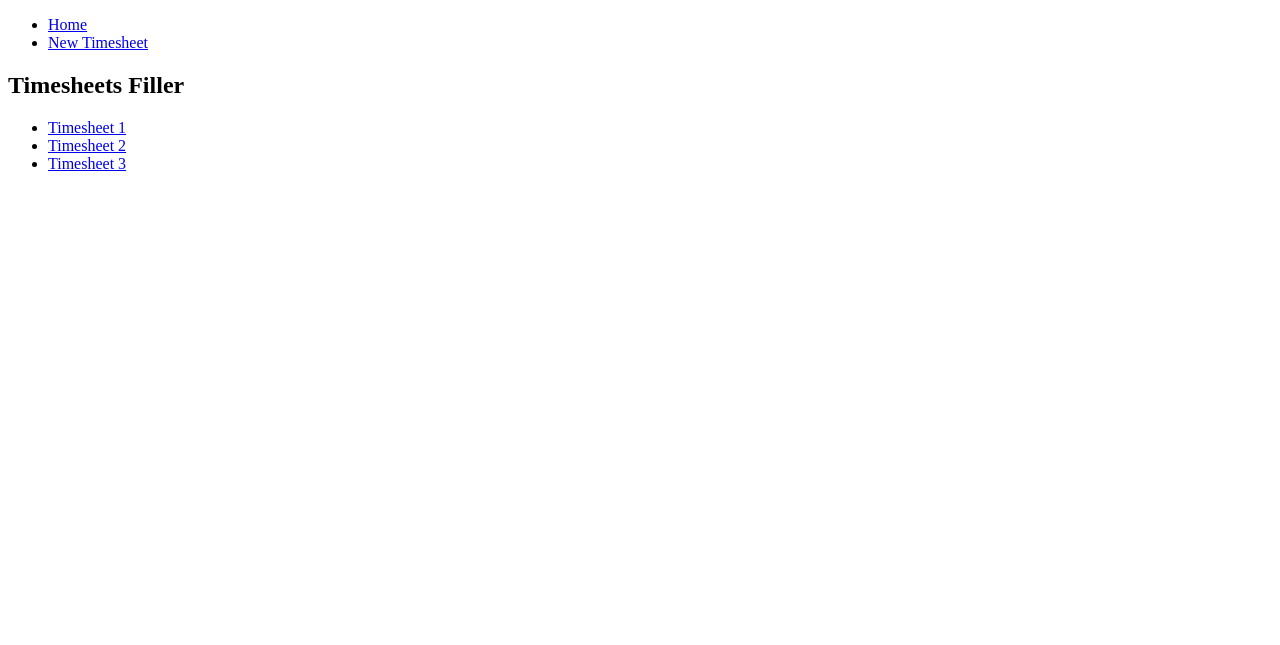
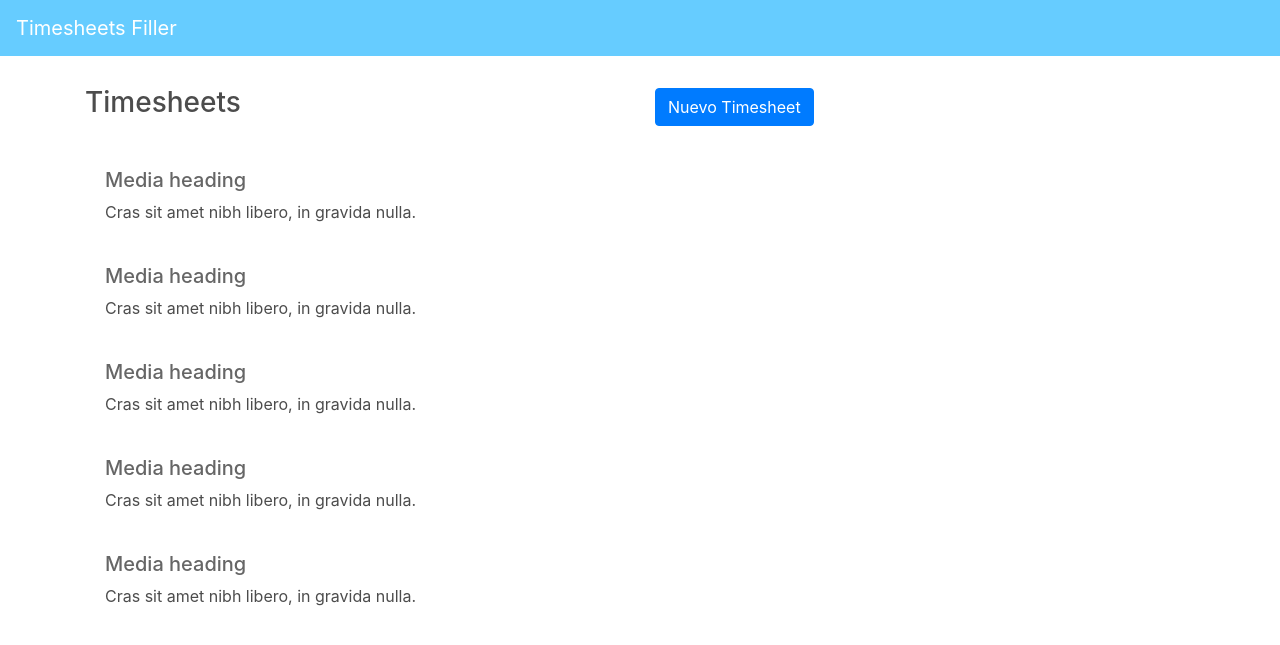
Before and after one commit to cadiaz0529/timesheets-filler, a Flask app: page / in a window 1280 px wide. Shown: the top 645 px of the page. Run offline with Flask 2, Linux system fonts and the light colour scheme; some libraries are stand-ins or nearby versions.

Commit message:
Template for home view with timesheets list and new timesheet modal

```diff
--- /dev/null
+++ b/app/static/style.css
@@ -0,0 +1,47 @@
+nav {
+    background-color: #66ccff;
+}
+
+a, a:hover {
+    text-decoration: none !important;
+}
+
+nav a, nav a:hover {
+    color: white;
+}
+
+.container {
+    margin-top: 30px;
+}
+
+.flex-container {
+    display: flex;
+    align-items: center;
+}
+
+h3 {
+    color: #4c4c4c;
+}
+
+#timesheets-list ul {
+    list-style: none;
+    padding: 0;
+    margin-top: 20px;
+}
+
+.list-item {
+    padding: 20px;
+}
+
+.list-item:hover {
+    background-color: #e5e5e5;
+    transition: background-color 0.5s;
+}
+
+.media-body {
+    color: #4c4c4c;
+}
+
+.media-title {
+    color: #666;
+}
--- a/app/templates/home.html
+++ b/app/templates/home.html
@@ -3,22 +3,109 @@
 <head>
     <meta charset="UTF-8">
     <title>Timesheets Filler</title>
+    <link rel="stylesheet" href="{{ url_for('static', filename='style.css') }}">
+    <link rel="stylesheet" href="https://stackpath.bootstrapcdn.com/bootstrap/4.3.1/css/bootstrap.min.css" integrity="sha384-ggOyR0iXCbMQv3Xipma34MD+dH/1fQ784/j6cY/iJTQUOhcWr7x9JvoRxT2MZw1T" crossorigin="anonymous">
+    <script src="https://code.jquery.com/jquery-3.3.1.slim.min.js" integrity="sha384-q8i/X+965DzO0rT7abK41JStQIAqVgRVzpbzo5smXKp4YfRvH+8abtTE1Pi6jizo" crossorigin="anonymous"></script>
+    <script src="https://cdnjs.cloudflare.com/ajax/libs/popper.js/1.14.7/umd/popper.min.js" integrity="sha384-UO2eT0CpHqdSJQ6hJty5KVphtPhzWj9WO1clHTMGa3JDZwrnQq4sF86dIHNDz0W1" crossorigin="anonymous"></script>
+    <script src="https://stackpath.bootstrapcdn.com/bootstrap/4.3.1/js/bootstrap.min.js" integrity="sha384-JjSmVgyd0p3pXB1rRibZUAYoIIy6OrQ6VrjIEaFf/nJGzIxFDsf4x0xIM+B07jRM" crossorigin="anonymous"></script>
 </head>
 <body>
-    <div>
-        <ul id="navigation">
-            <li><a href="http://localhost:5000/">Home</a></li>
-            <li><a href="http://localhost:5000/timesheet">New Timesheet</a></li>
-        </ul>
-    </div>
-    <div>
-        <h2>Timesheets Filler</h2>
-        <div>
-            <ul>
-                {% for item in timesheets %}
-                    <li><a href="http://localhost:5000/activity/{{item.timesheet_id}}">{{item.name}}</a></li>
-                {% endfor %}
+    <nav class="navbar">
+      <a class="navbar-brand" href="http://localhost:5000/">Timesheets Filler</a>
+    </nav>
+    <div class="container">
+        <div class="row flex-container">
+            <div class="col-sm-6">
+                <h3>Timesheets</h3>
+            </div>
+            <div class="col-sm-6">
+                <!-- Button trigger modal -->
+                <button type="button" class="btn btn-primary" data-toggle="modal" data-target="#exampleModal">
+                  Nuevo Timesheet
+                </button>
+
+                <!-- Modal -->
+                <div class="modal fade" id="exampleModal" tabindex="-1" role="dialog" aria-labelledby="exampleModalLabel" aria-hidden="true">
+                  <div class="modal-dialog" role="document">
+                    <div class="modal-content">
+                      <div class="modal-header">
+                        <h5 class="modal-title" id="exampleModalLabel">Nuevo Timesheet</h5>
+                        <button type="button" class="close" data-dismiss="modal" aria-label="Close">
+                          <span aria-hidden="true">&times;</span>
+                        </button>
+                      </div>
+                      <div class="modal-body">
+                          <form action="#">
+                              <div class="form-group">
+                                  <label for="timesheetDate">Fecha</label>
+                                  <input type="text" class="form-control" id="timesheetDate">
+                              </div>
+                          </form>
+                      </div>
+                      <div class="modal-footer">
+                        <button type="button" class="btn btn-secondary" data-dismiss="modal">Cerrar</button>
+                        <button type="button" class="btn btn-primary">Crear</button>
+                      </div>
+                    </div>
+                  </div>
+                </div>
+            </div>
+        </div>
+        <div class="row">
+            <div class="col-sm-12" id="timesheets-list">
+                <ul>
+                    <li class="list-item">
+                        <a href="#">
+                            <div class="media">
+                              <div class="media-body">
+                                <h5 class="media-title">Media heading</h5>
+                                Cras sit amet nibh libero, in gravida nulla.
+                              </div>
+                            </div>
+                        </a>
+                    </li>
+                    <li class="list-item">
+                        <a href="#">
+                            <div class="media">
+                              <div class="media-body">
+                                <h5 class="media-title">Media heading</h5>
+                                Cras sit amet nibh libero, in gravida nulla.
+                              </div>
+                            </div>
+                        </a>
+                    </li>
+                    <li class="list-item">
+                        <a href="#">
+                            <div class="media">
+                              <div class="media-body">
+                                <h5 class="media-title">Media heading</h5>
+                                Cras sit amet nibh libero, in gravida nulla.
+                              </div>
+                            </div>
+                        </a>
+                    </li>
+                    <li class="list-item">
+                        <a href="#">
+                            <div class="media">
+                              <div class="media-body">
+                                <h5 class="media-title">Media heading</h5>
+                                Cras sit amet nibh libero, in gravida nulla.
+                              </div>
+                            </div>
+                        </a>
+                    </li>
+                    <li class="list-item">
+                        <a href="#">
+                            <div class="media">
+                              <div class="media-body">
+                                <h5 class="media-title">Media heading</h5>
+                                Cras sit amet nibh libero, in gravida nulla.
+                              </div>
+                            </div>
+                        </a>
+                    </li>
             </ul>
+            </div>
         </div>
     </div>
 </body>
```
